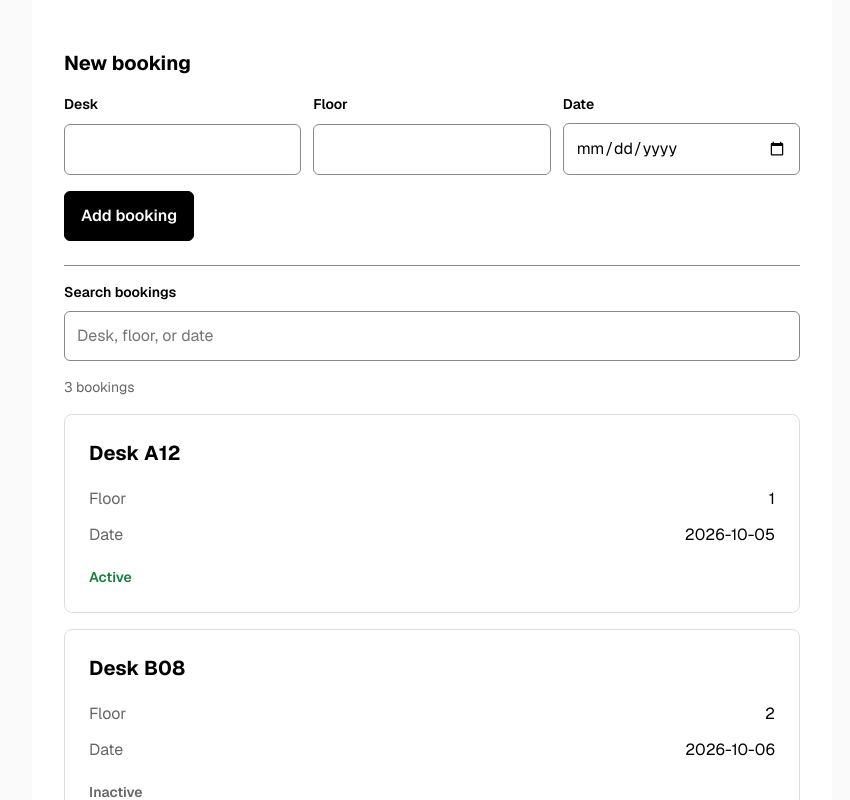
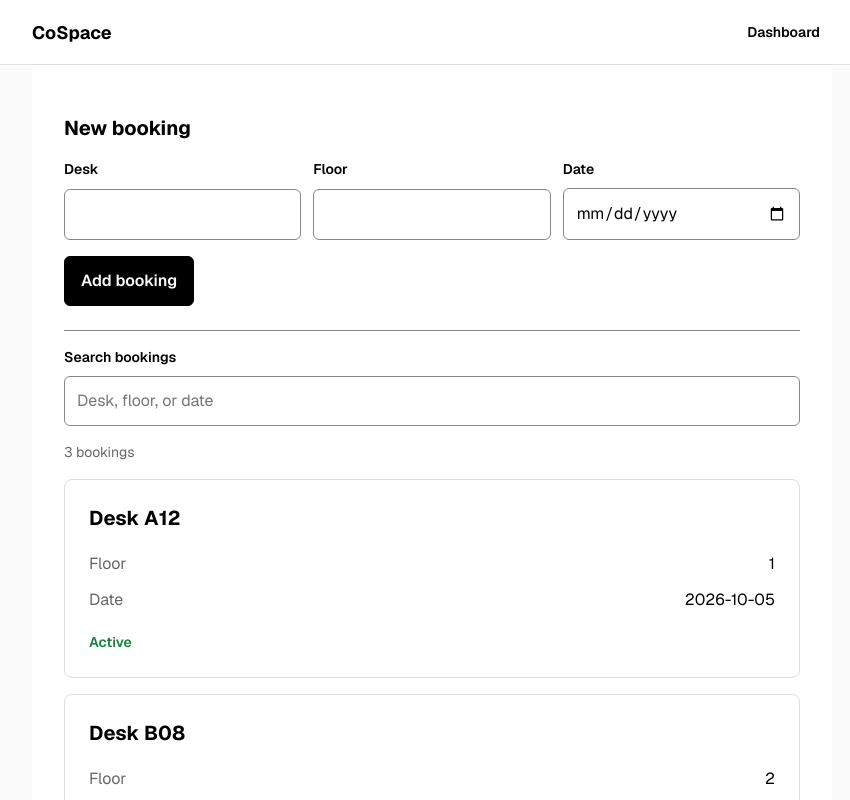
Before and after one commit to FelitaB/cospace-web, a Next.js app: page / in a window 1280 px wide. Shown: the top 800 px of the page, without its empty margins (208-1058 px from the left). Built offline with nearby package versions, Linux system fonts and the light colour scheme.

Commit message:
feat: add shared navigation and booking links

```diff
--- a/src/app/globals.css
+++ b/src/app/globals.css
@@ -47,6 +47,44 @@ a {
   text-decoration: none;
 }
 
+.site-header {
+  width: 100%;
+  border-bottom: 1px solid #dedede;
+  background: var(--foreground);
+}
+
+.site-nav {
+  display: flex;
+  width: calc(100% - 32px);
+  max-width: 800px;
+  min-height: 64px;
+  align-items: center;
+  justify-content: space-between;
+  gap: 24px;
+  margin: 0 auto;
+}
+
+.site-brand {
+  font-size: 18px;
+  font-weight: 700;
+}
+
+.site-nav-link {
+  padding: 8px 12px;
+  border-radius: 4px;
+  font-size: 14px;
+  font-weight: 600;
+}
+
+.site-nav-link:hover {
+  background: var(--background);
+}
+
+.site-nav-link:focus-visible {
+  outline: 2px solid currentColor;
+  outline-offset: 3px;
+}
+
 button,
 input,
 select,
--- a/src/app/layout.tsx
+++ b/src/app/layout.tsx
@@ -1,4 +1,5 @@
 import type { Metadata } from "next";
+import Link from "next/link";
 import { Geist, Geist_Mono } from "next/font/google";
 import "./globals.css";
 
@@ -13,14 +14,24 @@ const geistMono = Geist_Mono({
 });
 
 export const metadata: Metadata = {
-  title: "Create Next App",
-  description: "Generated by create next app",
+  title: "CoSpace | Desk Bookings",
+  description: "Manage your desk bookings at CoSpace.",
 };
 
 export default function RootLayout({ children }: LayoutProps<"/">) {
   return (
     <html lang="en" className={`${geistSans.variable} ${geistMono.variable}`}>
-      <body>{children}</body>
+      <body>
+        <header className="site-header">
+          <nav className="site-nav" aria-label="Main navigation">
+            <span className="site-brand">CoSpace</span>
+            <Link className="site-nav-link" href="/">
+              Dashboard
+            </Link>
+          </nav>
+        </header>
+        {children}
+      </body>
     </html>
   );
 }
--- a/src/components/BookingCard.module.css
+++ b/src/components/BookingCard.module.css
@@ -1,3 +1,16 @@
+.link {
+  display: block;
+  width: 100%;
+  color: inherit;
+  text-decoration: none;
+}
+
+.link:focus-visible {
+  border-radius: 8px;
+  outline: 2px solid currentColor;
+  outline-offset: 4px;
+}
+
 .card {
   width: 100%;
   padding: 24px;
--- a/src/components/BookingCard.tsx
+++ b/src/components/BookingCard.tsx
@@ -1,3 +1,4 @@
+import Link from "next/link";
 import styles from "./BookingCard.module.css";
 
 export interface BookingCardProps {
@@ -7,13 +8,16 @@ export interface BookingCardProps {
   active: boolean;
 }
 
+type BookingCardComponentProps = BookingCardProps & { bookingId?: string };
+
 export default function BookingCard({
+  bookingId,
   desk,
   floor,
   date,
   active,
-}: BookingCardProps) {
-  return (
+}: BookingCardComponentProps) {
+  const card = (
     <article className={styles.card}>
       <h2>Desk {desk}</h2>
       <dl className={styles.details}>
@@ -31,4 +35,14 @@ export default function BookingCard({
       </p>
     </article>
   );
+
+  if (!bookingId) {
+    return card;
+  }
+
+  return (
+    <Link className={styles.link} href={`/bookings/${encodeURIComponent(bookingId)}`}>
+      {card}
+    </Link>
+  );
 }
--- a/src/components/BookingList.tsx
+++ b/src/components/BookingList.tsx
@@ -48,7 +48,7 @@ export default function BookingList() {
       </p>
       {visibleBookings.length > 0 ? (
         visibleBookings.map(({ id, ...booking }) => (
-          <BookingCard key={id} {...booking} />
+          <BookingCard key={id} bookingId={id} {...booking} />
         ))
       ) : (
         <p>No bookings found.</p>
```
